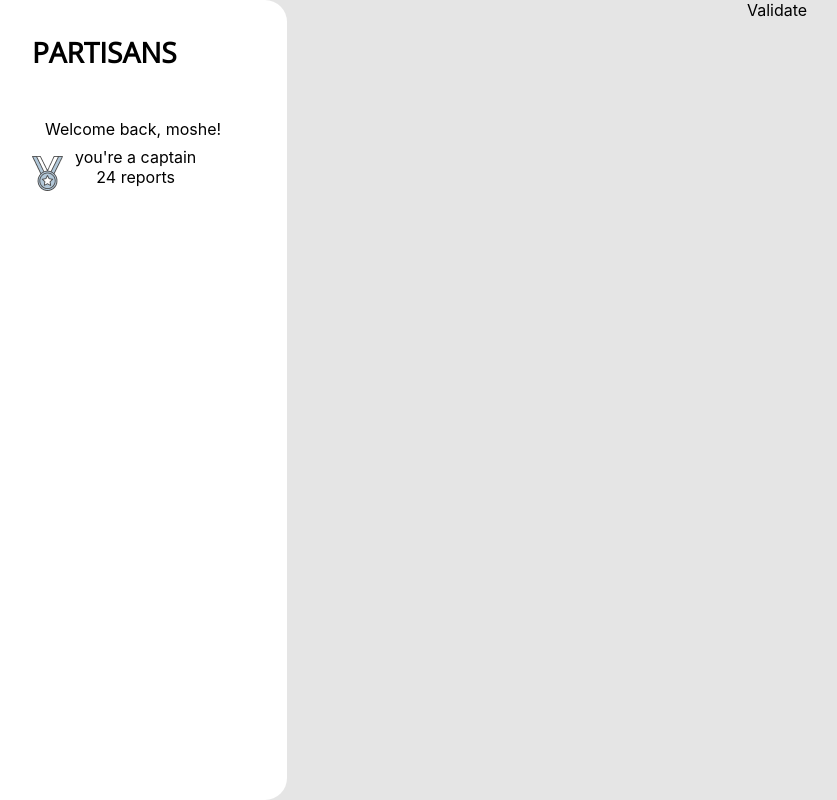
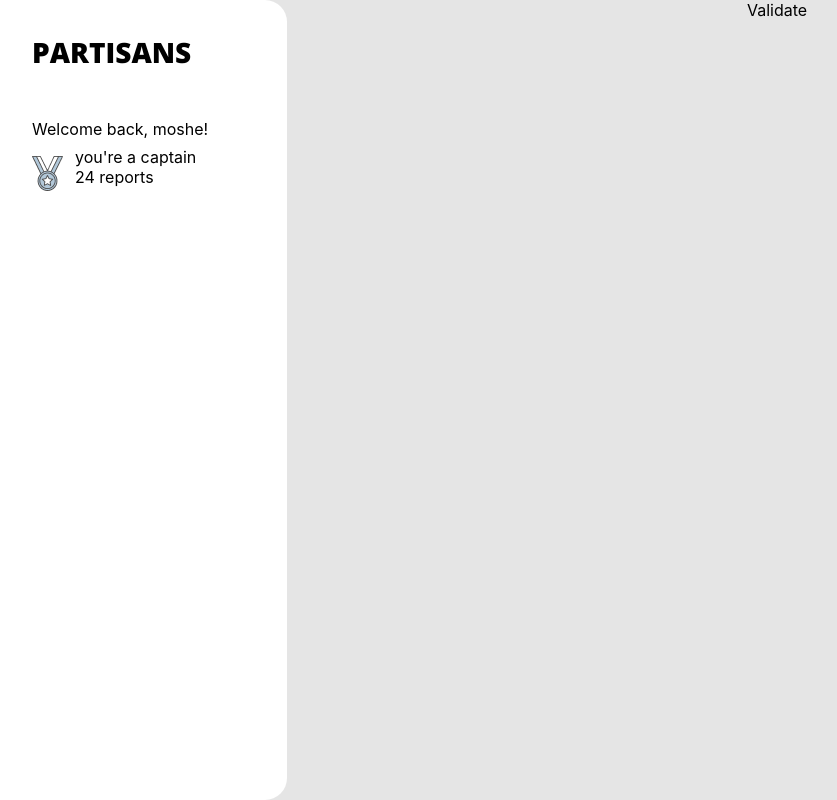
Before and after one commit to YoniTint/Brave_Together_React, a React (Create React App) app: page / in a window 1280 px wide. Shown: the whole page, without its empty margins (13-850 px from the left). Built offline with nearby package versions, Linux system fonts and the light colour scheme.

Commit message:
fixed badge stuff

```diff
--- a/src/Components/SideBar/Badge.jsx
+++ b/src/Components/SideBar/Badge.jsx
@@ -33,6 +33,7 @@
   marginRight: 12,
 };
 const cardStyle = {
+  textAlign: "left",
   marginTop: 48,
   marginLeft: 45,
   width: 202,
--- a/src/index.css
+++ b/src/index.css
@@ -1,4 +1,4 @@
-@import url("https://fonts.googleapis.com/css2?family=Open+Sans:wght@300&display=swap");
+@import url("https://fonts.googleapis.com/css2?family=Open+Sans:wght@300;800&display=swap");
 
 body {
   margin: 0;
```
